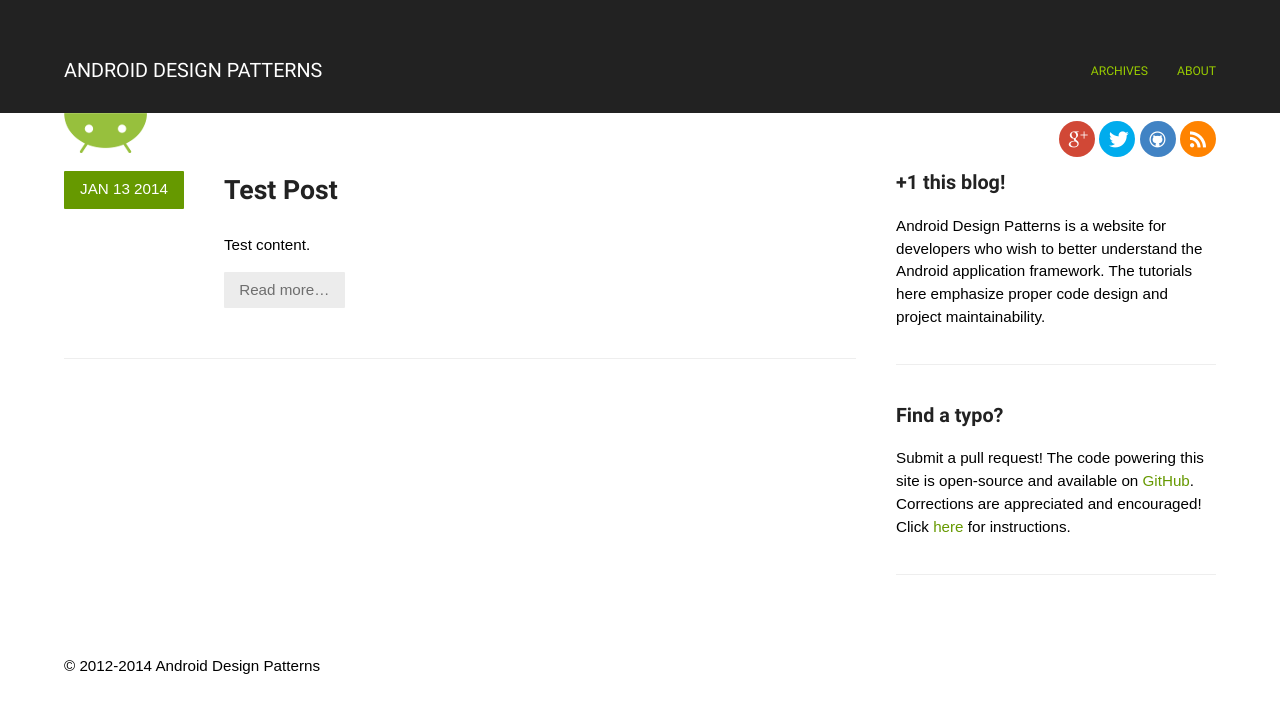
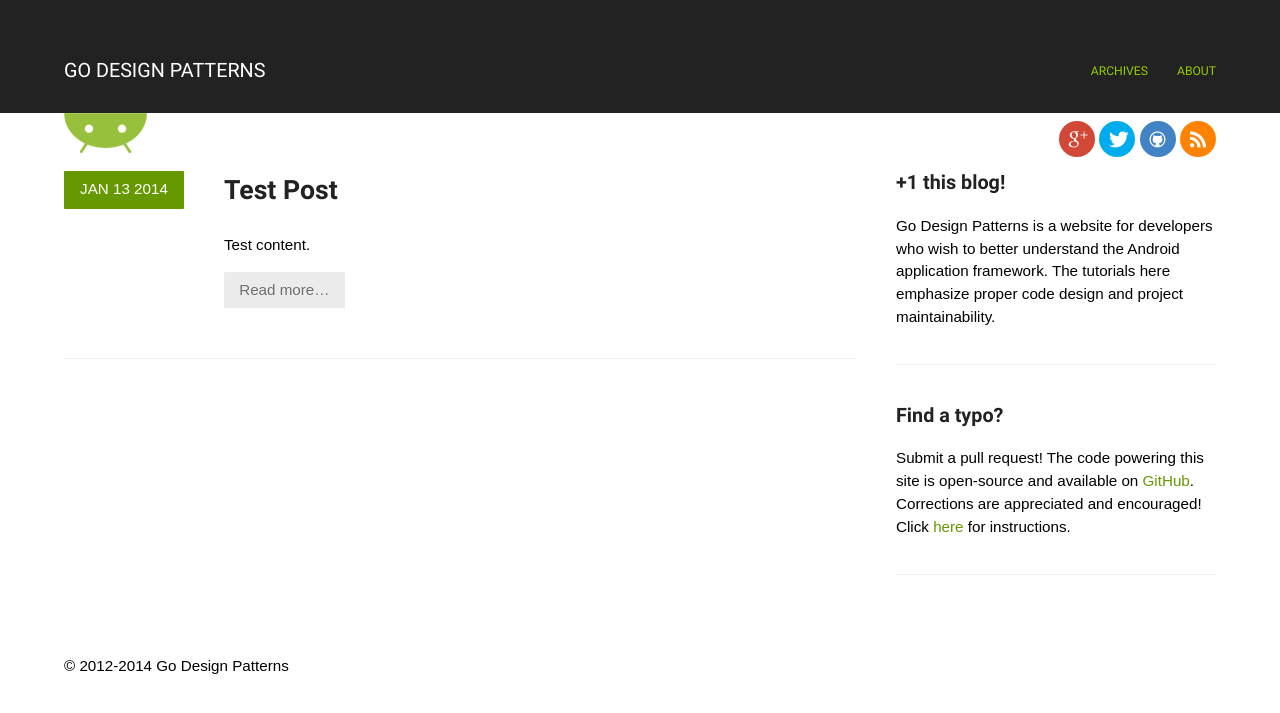
Before and after one commit to alexjlockwood/godesignpatterns, a Jekyll site: the page built from index.html, in a window 1280 px wide. Shown: the top 713 px of the page. Built offline with Jekyll 4.4.1, drawn with Linux system fonts in a browser that asks for light colours; some web fonts are replaced; Markdown is read by kramdown in place of the engine named in the settings; the list of posts is cut into pages by our own code; comment, search, counter and statistics services are not loaded.

Commit message:
updated config

```diff
--- a/_config.yml
+++ b/_config.yml
@@ -1,4 +1,4 @@
-name: Android Design Patterns
+name: Go Design Patterns
 author:
   name: Alex Lockwood
   googleplus: https://google.com/+AlexLockwood
```
